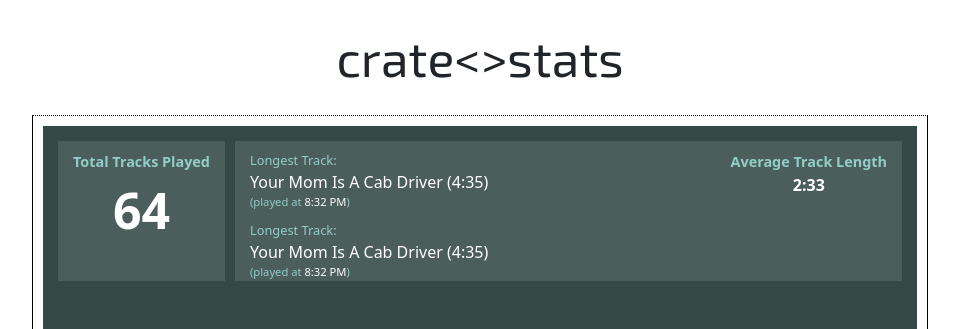
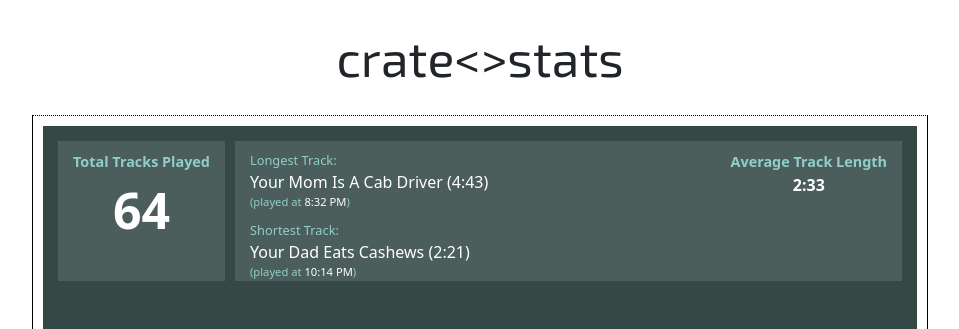
Before and after one commit to marcusmcb/crate-stats, a React (Create React App) app in the folder client/: page /testreport in a window 1280 px wide. Shown: the top 329 px of the page, without its empty margins (160-1119 px from the left). Built offline with nearby package versions, Linux system fonts and the light colour scheme.

Commit message:
added span components to display hours minutes & seconds text property

```diff
--- a/client/src/components/TestReport.js
+++ b/client/src/components/TestReport.js
@@ -1,9 +1,13 @@
 import React, { Fragment } from 'react'
 import Titlebar from './Titlebar'
+import MinuteText from './spantext/minuteText'
+import MinutesText from './spantext/minutesText'
 
 import './TestPage.css'
 
 const TestReport = () => {
+  let dummyValue = 4
+
   return (
     <Fragment>
       <Titlebar />
@@ -22,19 +26,19 @@ const TestReport = () => {
                   Longest Track:
                 </div>
                 <div className='data-block-secondary-value'>
-                  Your Mom Is A Cab Driver (4:35)
+                  Your Mom Is A Cab Driver (4:43)
                 </div>
                 <div className='data-block-secondary-caption'>
                   (played at <span className='secondary-caption'>8:32 PM</span>)
                 </div>
                 <div className='data-block-secondary-header'>
-                  Longest Track:
+                  Shortest Track:
                 </div>
                 <div className='data-block-secondary-value'>
-                  Your Mom Is A Cab Driver (4:35)
+                  Your Dad Eats Cashews (2:21)
                 </div>
                 <div className='data-block-secondary-caption'>
-                  (played at <span className='secondary-caption'>8:32 PM</span>)
+                  (played at <span className='secondary-caption'>10:14 PM</span>)
                 </div>
               </div>
               <div className='data-block-secondary-column-right'>
--- /dev/null
+++ b/client/src/components/spantext/minuteText.js
@@ -0,0 +1,9 @@
+import React from 'react'
+
+const MinuteText = () => {
+  return (
+    <span>Minute</span>
+  )
+}
+
+export default MinuteText
--- /dev/null
+++ b/client/src/components/spantext/minutesText.js
@@ -0,0 +1,14 @@
+import React, { Fragment } from 'react'
+
+const MinutesText = () => {
+
+  let text = "Minutes"
+
+  return (
+    <Fragment>
+      <span>{text}</span>
+    </Fragment>
+  )
+}
+
+export default MinutesText
```
Also changed, not shown: 1 other file (tests, documents, lock files or other folders).
